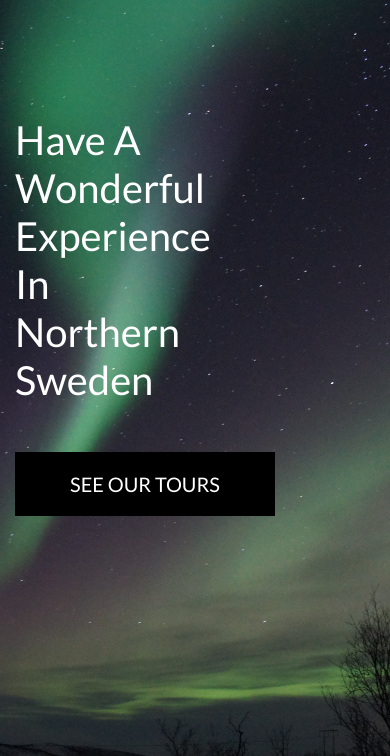
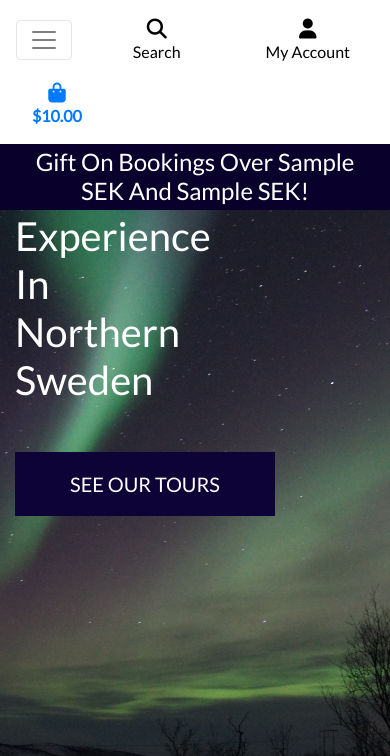
Before and after one commit to ss00831/milestone4-test, a Django app: template home/templates/home/index.html in a window 390 px wide. Shown: the top 756 px of the page. Run offline with Django 3.2, Linux system fonts and the light colour scheme; the template is opened without the code that fills it: most values are stand-ins (such as "Sample title", 1, 10 or a date in 2020); some libraries are stand-ins or nearby versions.

Commit message:
added mobile_header and main navbar

```diff
--- a/home/templates/home/index.html
+++ b/home/templates/home/index.html
@@ -18,7 +18,7 @@
                 </h1>
                 <div class="my-5">
                     <h4>
-                        <a href="" class="shop-now-button btn btn-lg rounded-0 text-uppercase py-3">See our tours</a>
+                        <a href="" class="see-our-tour-button btn btn-lg rounded-0 text-uppercase py-3">See our tours</a>
                     </h4>
                 </div>
             </div>
--- a/static/css/base.css
+++ b/static/css/base.css
@@ -31,8 +31,8 @@ body {
     width: fit-content;
 }
 
-.shop-now-button {
-    background: black;
+.see-our-tour-button {
+    background: #0e0336;
     color: white;
     min-width: 260px;
 }
@@ -60,6 +60,10 @@ body {
     border: 1px solid black !important;
 }
 
+.gift-notice {
+    background:#09002b !important;
+}
+
 /* -------------------------------- Media Queries */
 
 /* Slightly larger container on xl screens */
--- a/templates/base.html
+++ b/templates/base.html
@@ -97,6 +97,20 @@
                 </ul>
             </div>
         </div>
+        <div class="row bg-white">
+            <nav class="navbar navbar-expand-lg navbar-light w-100">
+                <button class="navbar-toggler" type="button" data-toggle="collapse" data-target="#main-nav" aria-controls="main-nav" aria-expanded="false" aria-label="Toggle navigation">
+                    <span class="navbar-toggler-icon"></span>
+                </button>
+                {% include 'includes/mobile-top-header.html' %}
+                {% include 'includes/main-nav.html' %}
+            </nav>
+        </div>
+        <div id="delivery-banner" class="row text-center">
+            <div class="col gift-notice text-white">
+                <h4 class="logo-font my-1">Gift on bookings over {{ gift_threshold_1 }} SEK and {{ gift_threshold_2 }} SEK!</h4>
+            </div>
+        </div>
     </header>
 
     {% if messages %}
--- /dev/null
+++ b/templates/includes/main-nav.html
@@ -0,0 +1,50 @@
+<div class="collapse navbar-collapse" id="main-nav">
+    <ul class="navbar-nav w-auto mx-auto">
+        <li class="nav-item dropdown">
+            <a class="logo-font font-weight-bold nav-link text-black mr-5" href="#" id="all-tours-link" data-toggle="dropdown" aria-haspopup="true" aria-expanded="false">
+                All Tours
+            </a>
+            <div class="dropdown-menu border-0" aria-labelledby="all-tours-link">
+                <a href="" class="dropdown-item">By Price</a>
+                <a href="" class="dropdown-item">By Season</a>
+                <a href="" class="dropdown-item ">By Region</a>
+                <a href="" class="dropdown-item ">By Rating</a>
+                <a href="" class="dropdown-item">All Tours</a>
+            </div>
+        </li>
+
+        <li class="nav-item dropdown">
+            <a class="logo-font font-weight-bold nav-link text-black mr-5" href="#" id="summer-link" data-toggle="dropdown" aria-haspopup="true" aria-expanded="false">
+                Summer Tours
+            </a>
+            <div class="dropdown-menu border-0" aria-labelledby="summer-link">
+                <a href="" class="dropdown-item">Tracking</a>
+                <a href="" class="dropdown-item">Attraction</a>
+                <a href="" class="dropdown-item">Sightseeing</a>
+                <a href="" class="dropdown-item">All Summer Tours</a>
+            </div>
+        </li>
+
+        <li class="nav-item dropdown">
+            <a class="logo-font font-weight-bold nav-link text-black mr-5" href="#" id="winter-link" data-toggle="dropdown" aria-haspopup="true" aria-expanded="false">
+                Winter tours
+            </a>
+            <div class="dropdown-menu border-0" aria-labelledby="winter-link">
+                <a href="" class="dropdown-item">Aurora tour</a>
+                <a href="" class="dropdown-item">Attraction</a>
+                <a href="" class="dropdown-item">Sightseeing</a>
+                <a href="" class="dropdown-item">With Wild Animal</a>
+                <a href="" class="dropdown-item">All Winter Tours</a>
+            </div>
+        </li>
+
+        <li class="nav-item dropdown">
+            <a class="logo-font font-weight-bold nav-link text-black" href="#" id="specials-link" data-toggle="dropdown" aria-haspopup="true" aria-expanded="false">
+                Special Offers
+            </a>
+            <div class="dropdown-menu border-0" aria-labelledby="specials-link">
+                <a href="" class="dropdown-item">Wilderness Meal</a>
+            </div>
+        </li>
+    </ul>
+</div>
--- /dev/null
+++ b/templates/includes/mobile-top-header.html
@@ -0,0 +1,56 @@
+<li class="list-inline-item">
+    <a class="text-black nav-link d-block d-lg-none" href="#" id="mobile-search" data-toggle="dropdown" aria-haspopup="true" aria-expanded="false">
+        <div class="text-center">
+            <div><i class="fas fa-search fa-lg"></i></div>
+            <p class="my-0">Search</p>
+        </div>
+    </a>
+    <div class="dropdown-menu border-0 w-100 p-3 rounded-0 my-0" aria-labelledby="mobile-search">
+        <form class="form" method="GET" action="">
+            <div class="input-group w-100">
+                <input class="form-control border border-black rounded-0" type="text" name="q" placeholder="Search our site">
+                <div class="input-group-append">
+                    <button class="form-control form-control btn btn-black border border-black rounded-0" type="submit">
+                        <span class="icon">
+                            <i class="fas fa-search"></i>
+                        </span>
+                    </button>
+                </div>
+            </div>
+        </form>
+    </div>
+</li>
+<li class="list-inline-item dropdown">
+    <a class="text-black nav-link d-block d-lg-none" href="#" id="user-options" data-toggle="dropdown" aria-haspopup="true" aria-expanded="false">
+        <div class="text-center">
+            <div><i class="fas fa-user fa-lg"></i></div>
+            <p class="my-0">My Account</p>
+        </div>
+    </a>
+    <div class="dropdown-menu border-0" aria-labelledby="user-options">
+        {% if request.user.is_authenticated %}
+            {% if request.user.is_superuser %}
+                <a href="{% url 'account_logout' %}" class="dropdown-item">Admin mode</a>
+            {% endif %}
+            <a href="{% url 'profile' %}" class="dropdown-item">My Profile</a>
+            <a href="{% url 'account_logout' %}" class="dropdown-item">Logout</a>
+        {% else %}
+            <a href="{% url 'account_signup' %}" class="dropdown-item">Register</a>
+            <a href="{% url 'account_login' %}" class="dropdown-item">Login</a>
+        {% endif %}
+    </div>
+</li>
+<li class="list-inline-item">
+    <a class="{% if grand_total %}text-primary font-weight-bold{% else %}text-black{% endif %} nav-link d-block d-lg-none" href="">
+        <div class="text-center">
+            <div><i class="fas fa-shopping-bag fa-lg"></i></div>
+            <p class="my-0">
+                {% if grand_total %}
+                    ${{ grand_total|floatformat:2 }}
+                {% else %}
+                    $0.00
+                {% endif %}
+            </p>
+        </div>
+    </a>
+</li>
```
